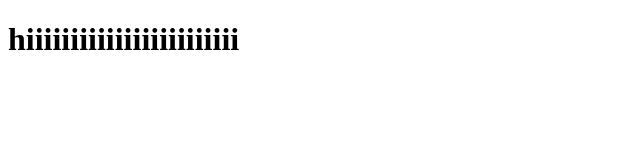
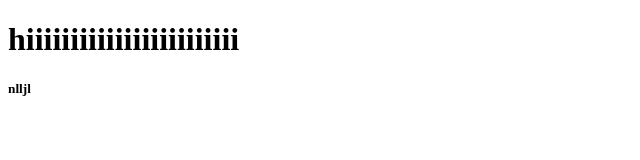
Before and after one commit to SaeedAzizi1993/CounterProject, a plain HTML site: page index.html in a window 1280 px wide. Shown: the full height of the page, 0-640 px from the left. Drawn offline with Linux system fonts and the light colour scheme.

Commit message:
saeed commit jhgur7thjtet

```diff
--- a/index.html
+++ b/index.html
@@ -7,5 +7,6 @@
 </head>
 <body>
     <h1>hiiiiiiiiiiiiiiiiiiiiiiii</h1>
+    <h5>nlljl</h5>
 </body>
 </html>
```
